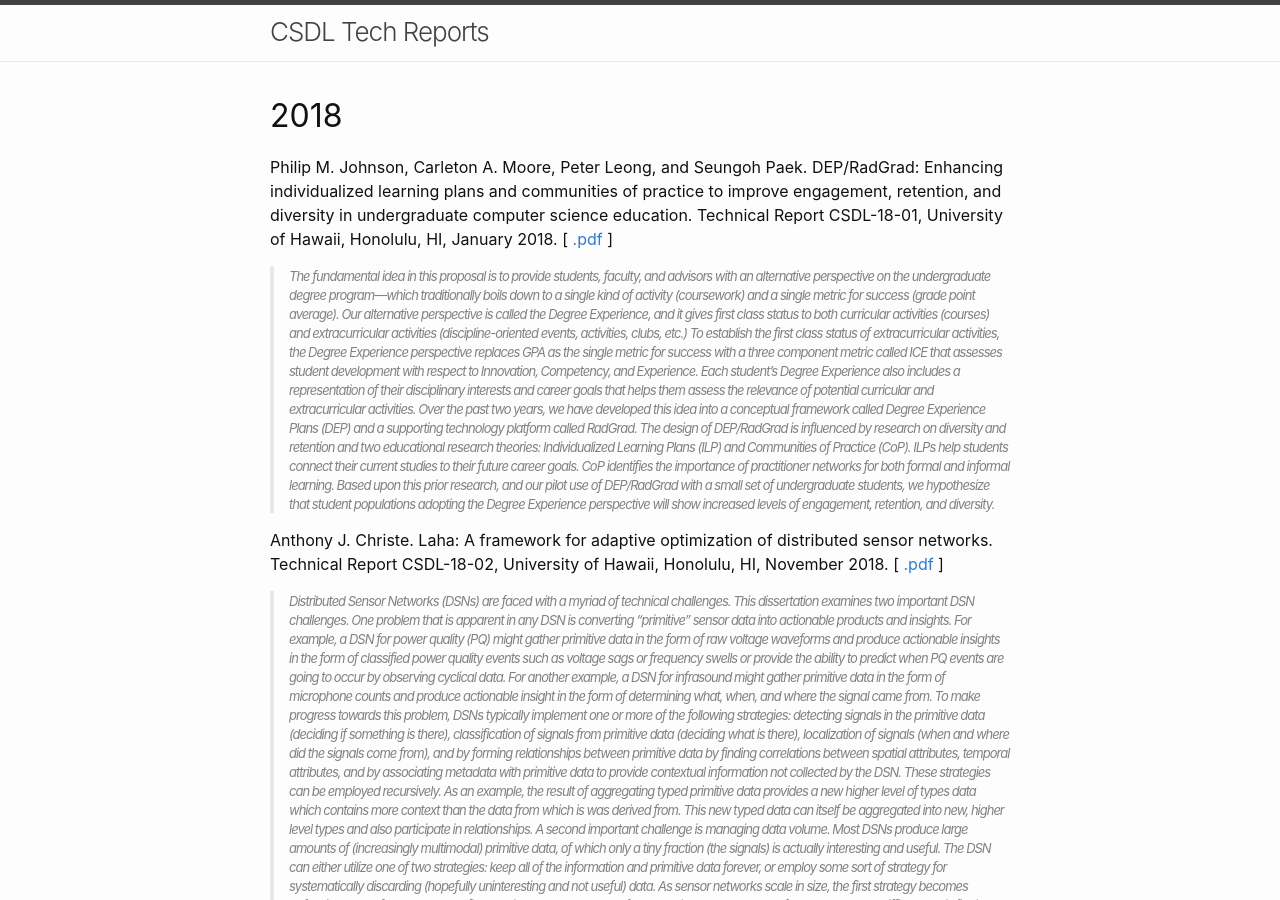
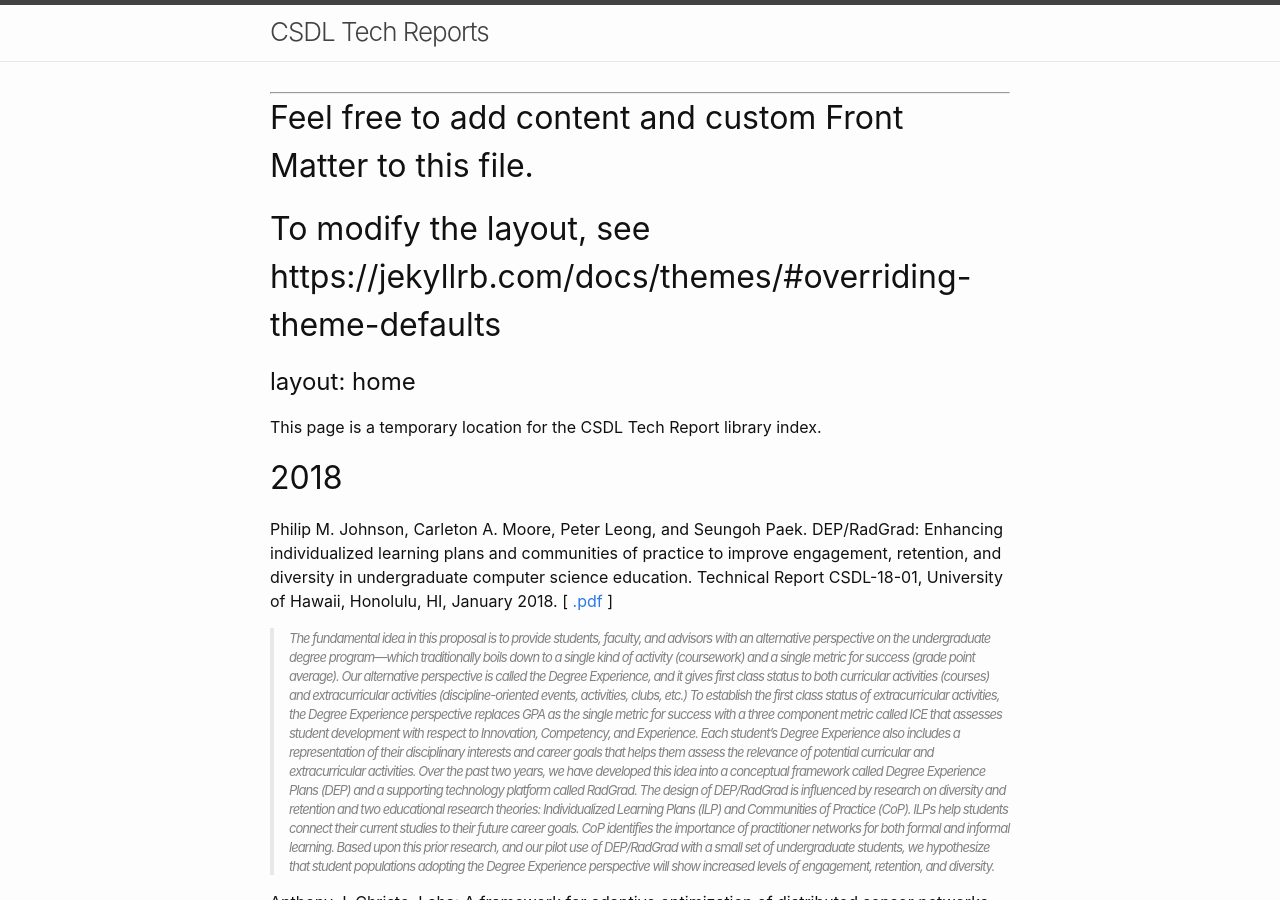
Before and after one commit to csdl/library, a Jekyll site: the page built from index.md, in a window 1280 px wide and 900 px high. Built offline with Jekyll 4.4.1, drawn with Linux system fonts in a browser that asks for light colours; our own code applies the rules of GitHub Pages for plain Markdown files.

Commit message:
Update index

```diff
--- a/index.md
+++ b/index.md
@@ -3,7 +3,9 @@
 # To modify the layout, see https://jekyllrb.com/docs/themes/#overriding-theme-defaults
 
 layout: home
----
+------------
+
+This page is a temporary location for the CSDL Tech Report library index.
 
 <h1>2018</h1>
 
```
